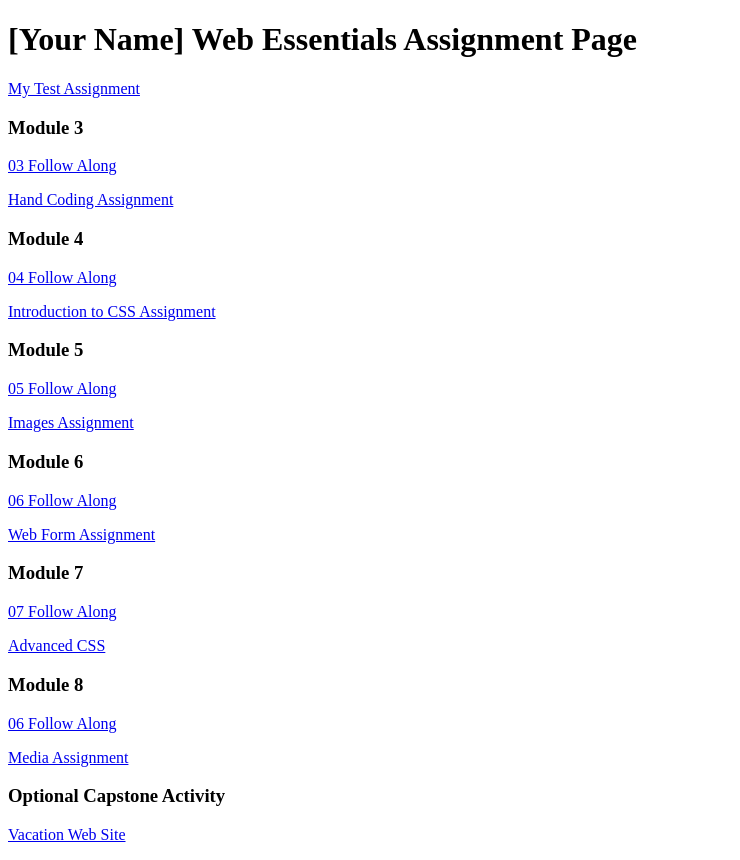
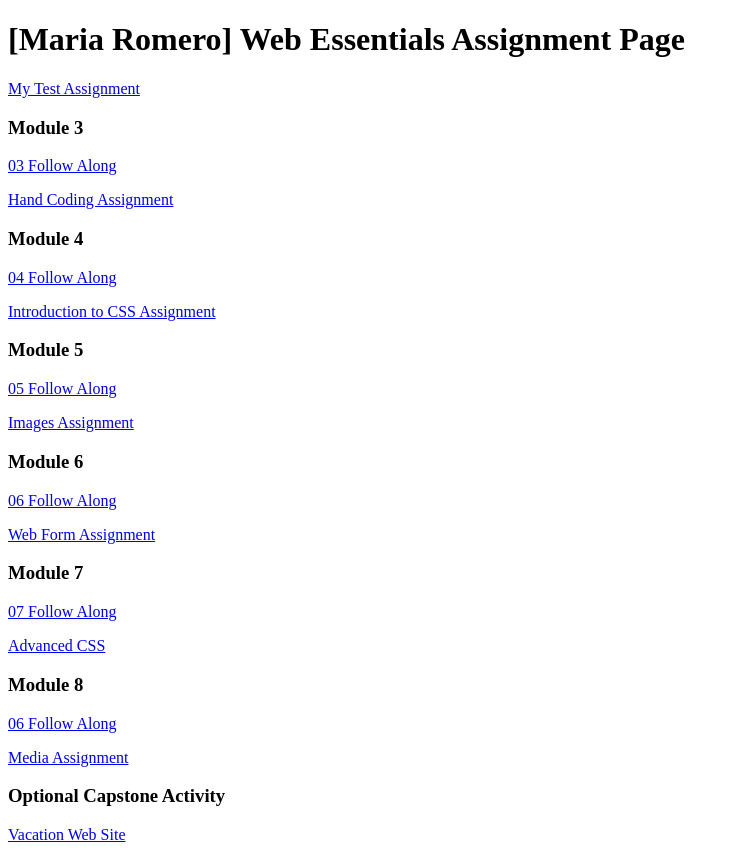
Before and after one commit to Maria29999/dwdd1600, a plain HTML site: page index.html in a window 1280 px wide. Shown: the whole page, without its empty margins (0-740 px from the left). Drawn offline with Linux system fonts and the light colour scheme.

Commit message:
added my name

```diff
--- a/index.html
+++ b/index.html
@@ -6,7 +6,7 @@
 		<title>dwdd 1600 assignment list page</title>
 	</head>
 	<body>
-		<h1>[Your Name] Web Essentials Assignment Page</h1>
+		<h1>[Maria Romero] Web Essentials Assignment Page</h1>
 		<p><a href="01test">My Test Assignment</a></p>
 
 		<h3>Module 3</h3>
```
